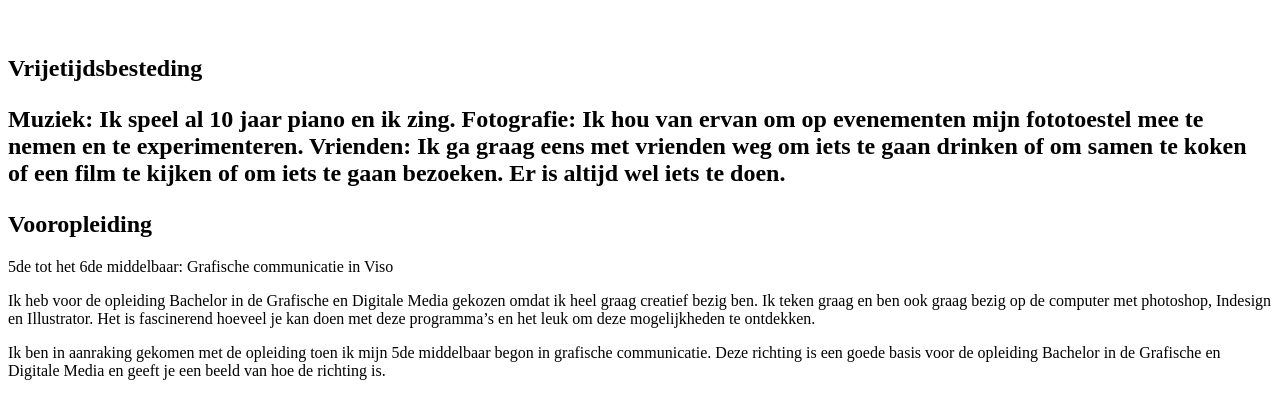
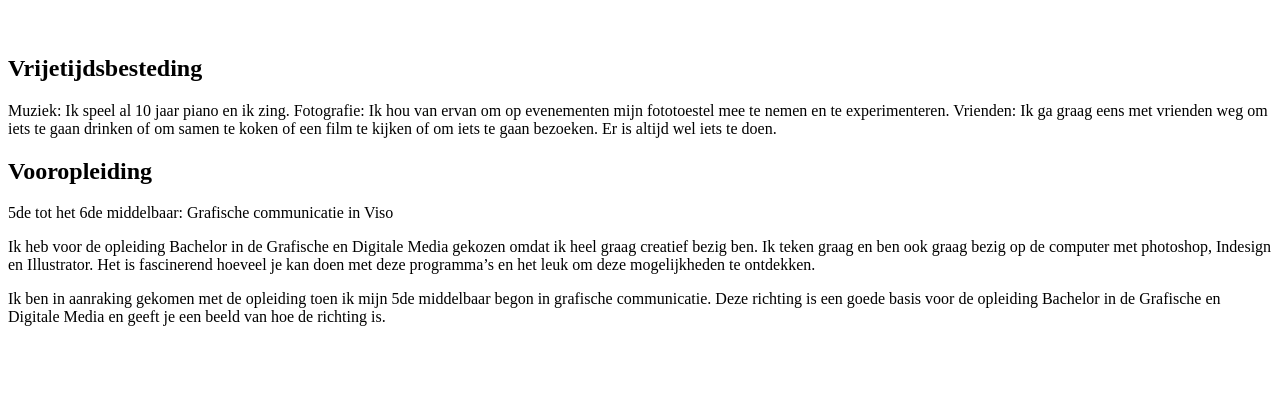
Before and after one commit to Sofidenh/Sofidenh.github.io, a plain HTML site: page index.html in a window 1280 px wide. Shown: the part 110-528 px from the top of the page. Drawn offline with Linux system fonts and the light colour scheme.

Commit message:
Added index.html 1 to the repo

```diff
--- a/index.html
+++ b/index.html
@@ -9,7 +9,7 @@
 	<h2>Naam: Sofie Den Haeze</h2>
 
 <img src="">
-	<h2>Vrijetijdsbesteding<h2>
+	<h2>Vrijetijdsbesteding</h2>
 <p>Muziek: Ik speel al 10 jaar piano en ik zing.
 Fotografie: Ik hou van ervan om op evenementen mijn fototoestel mee te nemen en te experimenteren.
 Vrienden: Ik ga graag eens met vrienden weg om iets te gaan drinken of om samen te koken of een film te kijken of om iets te gaan bezoeken. Er is altijd wel iets te doen.</p>
```
